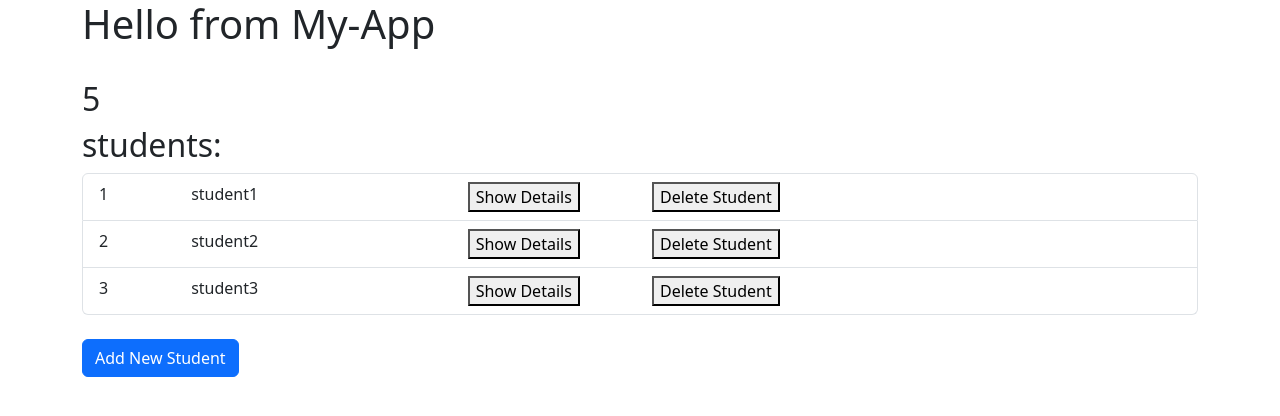
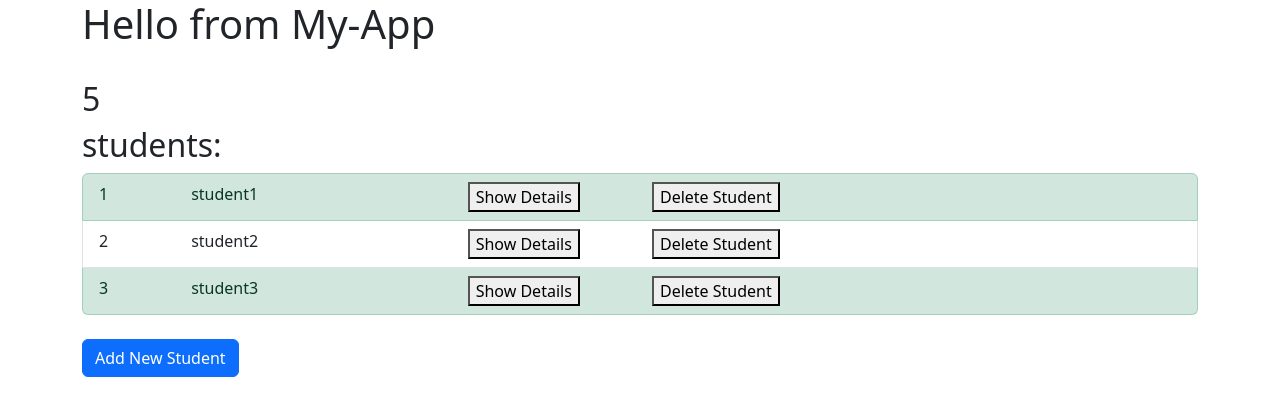
Before and after one commit to Leah2458git/Angular, an Angular app: page / in a window 1280 px wide. Shown: the top 416 px of the page. Built offline with nearby package versions, Linux system fonts and the light colour scheme.

Commit message:
Indication for students according to conditions

```diff
--- a/src/app/student-list/student-list.component.html
+++ b/src/app/student-list/student-list.component.html
@@ -1,6 +1,9 @@
 <h2>students:</h2>
 <ul class="list-group">
-    <li *ngFor = "let student of students" class="list-group-item">
+    <li *ngFor = "let student of students" class="list-group-item"
+    [ngClass]="{'active': selectedStudent && student.id==selectedStudent.id,
+                'list-group-item-success':student.done
+    }">
         <div class="row">
             <div class="col-1">{{student.id}}</div>
             <div class="col-3">{{student.name}}</div>
--- a/src/app/student-list/student-list.component.ts
+++ b/src/app/student-list/student-list.component.ts
@@ -7,7 +7,10 @@ import { Student } from '../student.model';
 })
 export class StudentListComponent {
 
-    students:Student[]=[{id:1,name:"student1",description:"aaa"},{id:2,name:"student2",description:"bbb"},{id:3,name:"student3"}]
+    students:Student[]=[
+      {id:1,name:"student1",description:"aaa",done:true},
+      {id:2,name:"student2",description:"bbb",done:false},
+      {id:3,name:"student3" ,done:true}]
 
     deleteStudent(student:Student){
       let indexToDelete=this.students.indexOf(student);
--- a/src/app/student.model.ts
+++ b/src/app/student.model.ts
@@ -2,6 +2,7 @@ export class Student{
     id!:number ;
     name!:string;
     description?:string;
+    done?:boolean
 
     constructor(name:string){
         this.name=name
```
